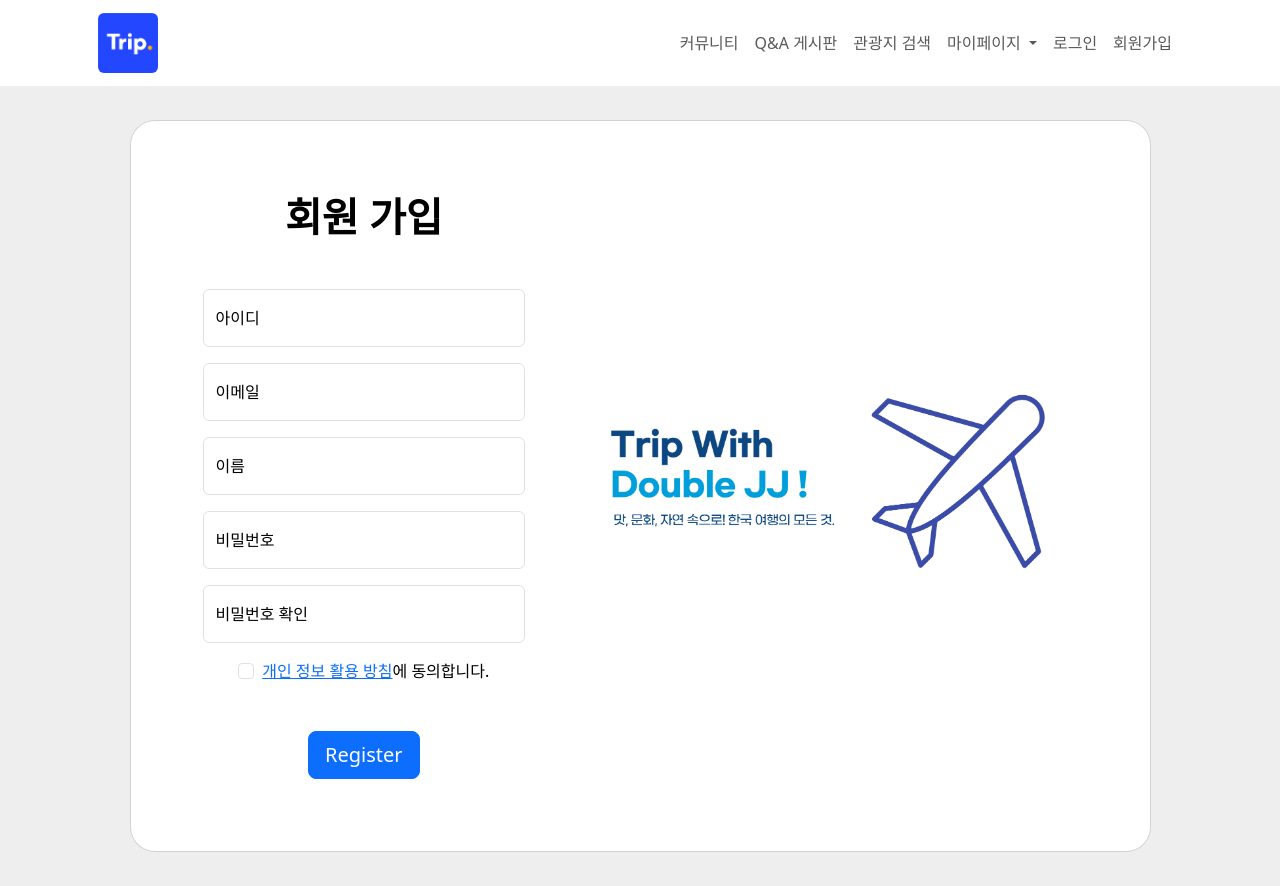
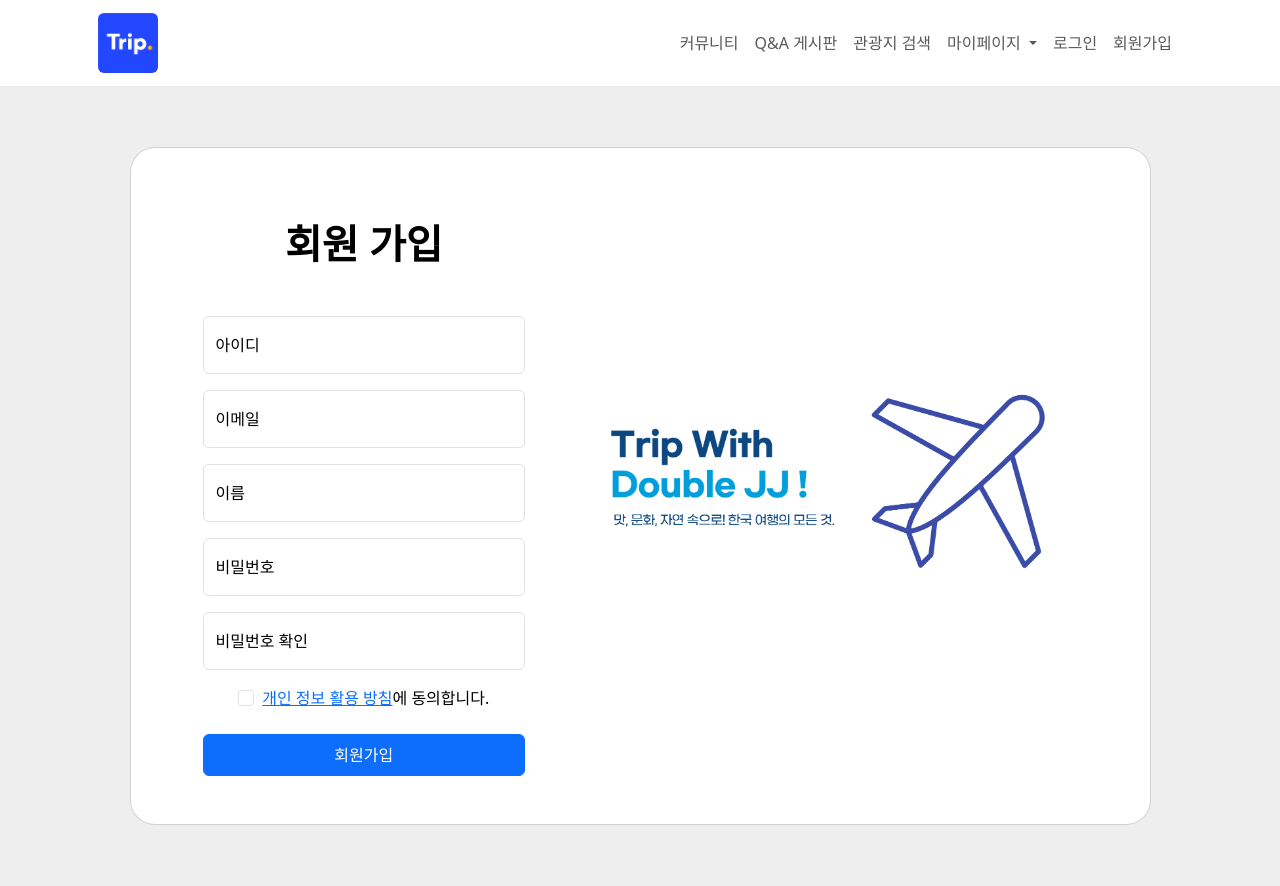
Before and after one commit to junoade/TripJJ_client, a Vue app: page /registration in a window 1280 px wide. Built offline with nearby package versions, Linux system fonts and the light colour scheme.

Commit message:
fix: 회원가입 버튼

```diff
--- a/src/components/member/RegistrationForm.vue
+++ b/src/components/member/RegistrationForm.vue
@@ -37,15 +37,17 @@ import { doRegistration } from "@/api/member.js";
             </div>
 
 
-            <div class="form-check d-flex justify-content-center mb-5">
+            <div class="form-check d-flex justify-content-center mb-4">
                 <input class="form-check-input me-2" type="checkbox" value="" id="form2Example3c" />
                 <label class="form-check-label" for="form2Example3">
                     <a href="#!">개인 정보 활용 방침</a>에 동의합니다.
                 </label>
             </div>
 
-            <div class="d-flex justify-content-center mx-4 mb-3 mb-lg-4">
-                <button type="button" class="btn btn-primary btn-lg">Register</button>
+            <div class="d-grid gap-2 col-6 mx-auto w-100">
+                <button type="submit" class="btn btn-primary p-2">
+                    회원가입
+                </button>
             </div>
 
         </form>
```
